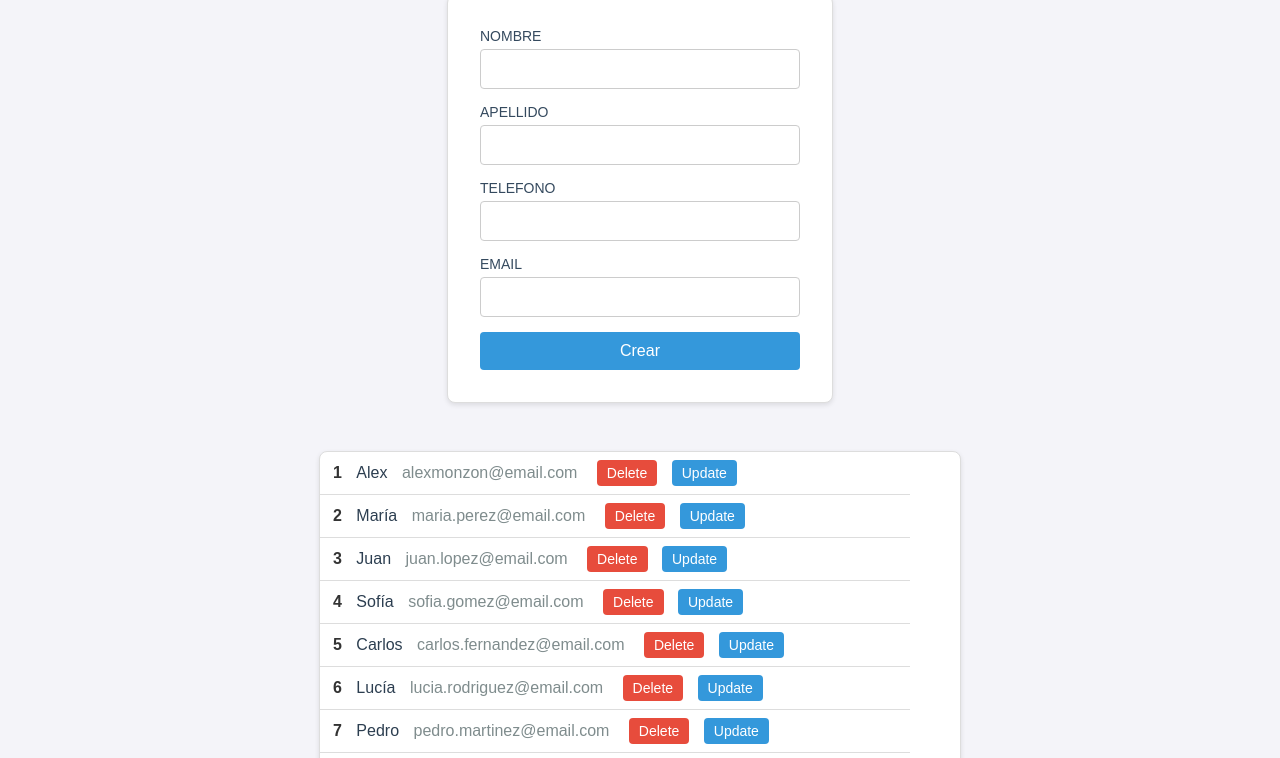
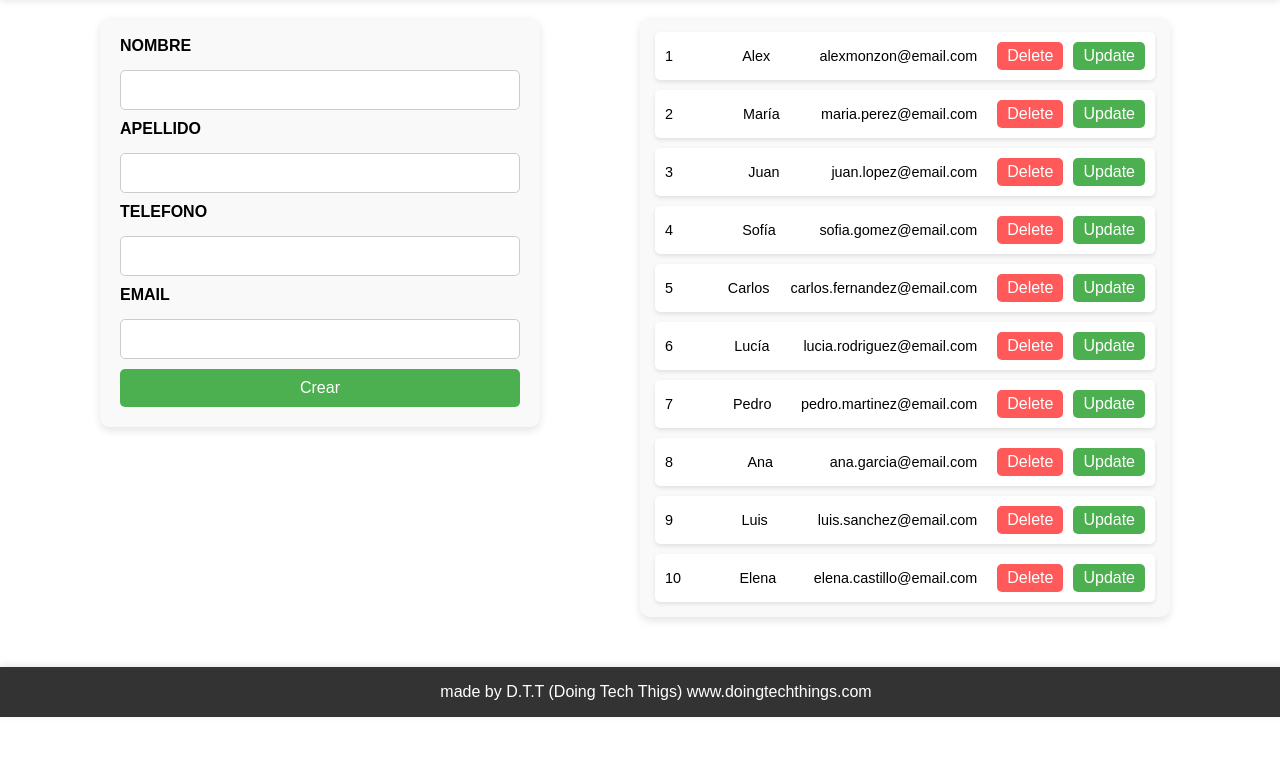
Before and after one commit to AlexMonzdev/01_Agenda_JS, a website built with Vite: page index.html in a window 1280 px wide. Shown: the part 83-841 px from the top of the page. After the commit the page ends 800 px from the top, so only its background shows below. Built offline with nearby package versions, Linux system fonts and the light colour scheme.

Commit message:
fix: styles and new inputs

```diff
--- a/index.html
+++ b/index.html
@@ -8,7 +8,11 @@
     <title>Vite App</title>
   </head>
   <body>
-    <h1>Hello Contacts :</h1>
+    <div class="container">
+      <header>
+        <h1>HELLO CONTACTS:</h1>
+      </header>
+      <div class="section">
         <form action="">
           <label for="nombre">NOMBRE</label>
           <input type="text" name="nombre" id="nombre" />
@@ -20,7 +24,14 @@
           <input type="email" name="email" id="email" />
           <button type="submit" id="create">Crear</button>
         </form>
+      </div>
+      <div class="section">
         <ul id="lista"></ul>
+      </div>
+      <footer>
+        <p>made by D.T.T (Doing Tech Thigs) www.doingtechthings.com</p>
+      </footer>
+    </div>
     <script type="module" src="/main.js"></script>
   </body>
 </html>
--- a/style.css
+++ b/style.css
@@ -1,151 +1,154 @@
-/* Estilo general para el cuerpo */
-body {
-  font-family: Arial, sans-serif;
+* {
   margin: 0;
   padding: 0;
-  background-color: #f4f4f9;
-  display: flex;
-  flex-direction: column;
-  align-items: center;
-  justify-content: center;
-  min-height: 100vh;
+  font-family: sans-serif;
 }
 
-/* Estilo para el encabezado */
-h1 {
-  color: #2c3e50;
+header h1 {
+  font-size: 2rem;
+  margin: 0;
+  font-weight: bold;
+}
+
+.container {
+  display: grid;
+  grid-template-areas:
+    "head head "
+    "form list"
+    "foot foot";
+
+  grid-template-columns: 1fr 1fr;
+  grid-template-rows: 100px auto 100px;
+}
+
+.container header {
+  grid-area: head;
+  background-color: #333;
+  color: white;
+  padding: 20px;
   text-align: center;
+  box-shadow: 0 4px 8px rgba(0, 0, 0, 0.1);
   margin-bottom: 20px;
 }
 
-/* Estilo para el formulario */
-form {
+.container .section form {
+  grid-area: form;
+  background: red;
   display: flex;
   flex-direction: column;
-  max-width: 20rem;
-  width: 100%;
-  padding: 2rem;
-  background-color: #fff;
-  border: 1px solid #ddd;
-  border-radius: 8px;
-  box-shadow: 0 2px 5px rgba(0, 0, 0, 0.1);
-  margin-bottom: 2rem;
+  gap: 10px;
+  max-width: 400px;
+  margin: 0 auto;
+  padding: 20px;
+  background-color: #f9f9f9;
+  border-radius: 10px;
+  box-shadow: 0 4px 8px rgba(0, 0, 0, 0.1);
 }
 
-/* Estilo para las etiquetas del formulario */
-form label {
-  margin-bottom: 5px;
-  font-size: 14px;
-  color: #34495e;
+.container .section ul {
+  grid-area: list;
+  list-style-type: none;
+  padding: 0;
+  margin: 0;
+  display: flex;
+  flex-direction: column;
+  gap: 10px;
+  width: 100%;
+  max-width: 500px;
+  background-color: #f9f9f9;
+  border-radius: 10px;
+  box-shadow: 0 4px 8px rgba(0, 0, 0, 0.1);
+  padding: 15px;
 }
 
-/* Estilo para los campos de entrada del formulario */
-form input[type="text"],
-form input[type="email"] {
+.persona-item {
+  display: flex;
+  justify-content: space-between;
+  align-items: center;
   padding: 10px;
-  margin-bottom: 15px;
-  border: 1px solid #ccc;
-  border-radius: 4px;
-  font-size: 16px;
-  width: 100%;
-  box-sizing: border-box;^
+  background-color: white;
+  border-radius: 5px;
+  box-shadow: 0 2px 4px rgba(0, 0, 0, 0.1);
+  font-size: 0.9rem;
 }
 
-/* Estilo para el botón */
-form button {
-  padding: 10px 15px;
-  background-color: #3498db;
-  border: none;
-  color: white;
-  font-size: 16px;
-  border-radius: 4px;
-  cursor: pointer;
-  transition: background-color 0.3s ease;
-  width: 100%;
+.persona-id,
+.persona-nombre,
+.persona-email {
+  margin-right: 10px;
+  flex: 1;
 }
 
-/* Efecto hover en el botón */
-form button:hover {
-  background-color: #2980b9;
+.boton {
+  margin-left: 10px;
 }
 
-/* Estilo para la lista de contactos */
-#lista {
-  max-width: 40rem;
-  width: 100%;
-  padding: 0;
-  list-style: none;
-  background-color: #fff;
-  border: 1px solid #ddd;
-  border-radius: 8px;
-  box-shadow: 0 2px 5px rgba(0, 0, 0, 0.1);
+button.delete-btn {
+  background-color: #ff5959;
+  color: white;
+  border: none;
+  padding: 5px 10px;
+  border-radius: 5px;
+  cursor: pointer;
 }
 
-/* Estilo para cada elemento de la lista (li) */
-.persona-item {
-  padding: 0.5rem;
-  border-bottom: 1px solid #ddd;
-  margin-right: 50px;
+button.update-btn {
+  background-color: #4caf50;
+  color: white;
+  border: none;
+  padding: 5px 10px;
+  border-radius: 5px;
+  cursor: pointer;
 }
 
-/* Último elemento sin borde */
-.persona-item:last-child {
-  border-bottom: none;
+button.delete-btn:hover {
+  background-color: #e63939;
 }
 
-/* Estilo para el ID de la persona */
-.persona-id {
-  font-weight: bold;
-  color: #333;
-  margin: 5px;
+button.update-btn:hover {
+  background-color: #45a049;
 }
 
-/* Estilo para el nombre de la persona */
-.persona-nombre {
-  font-size: 16px;
-  margin: 5px;
-  color: #2c3e50;
+footer {
+  grid-area: foot;
+  display: f;
+  background-color: #333;
+  color: white;
+  padding: 1rem;
+  text-align: center;
+  box-shadow: 0 -2px 8px rgba(0, 0, 0, 0.1);
+  position: fixed;
+  bottom: 0;
+  left: 0;
+  width: 100%;
+  z-index: 1000;
 }
 
-/* Estilo para el email de la persona */
-.persona-email {
-  font-size: 16px;
-  margin: 5px;
-  color: #7f8c8d;
+input {
+  padding: 10px;
+  font-size: 1rem;
+  border: 1px solid #ccc;
+  border-radius: 5px;
+  width: 100%;
+  box-sizing: border-box;
 }
 
-.boton-container {
-  display: flex;
-  margin-left: auto; /* Esto empuja los botones al margen derecho */
+label {
+  font-weight: bold;
+  margin-bottom: 5px;
 }
 
-/* Estilo general para los botones */
-.boton button {
-  padding: 5px 10px;
-  margin-left: 10px;
-  border-radius: 4px;
+button {
+  padding: 10px;
+  font-size: 1rem;
+  background-color: #4caf50;
+  color: white;
   border: none;
-  font-size: 14px;
+  border-radius: 5px;
   cursor: pointer;
   transition: background-color 0.3s ease;
 }
 
-/* Estilo para el botón de eliminar */
-.delete-btn {
-  background-color: #e74c3c;
-  color: white;
+button:hover {
+  background-color: #45a049;
 }
-
-.delete-btn:hover {
-  background-color: #c0392b;
-}
-
-/* Estilo para el botón de actualizar */
-.update-btn {
-  background-color: #3498db;
-  color: white;
-}
-
-.update-btn:hover {
-  background-color: #2980b9;
-}
```
Lines whose indentation alone changed are shown as unchanged.
